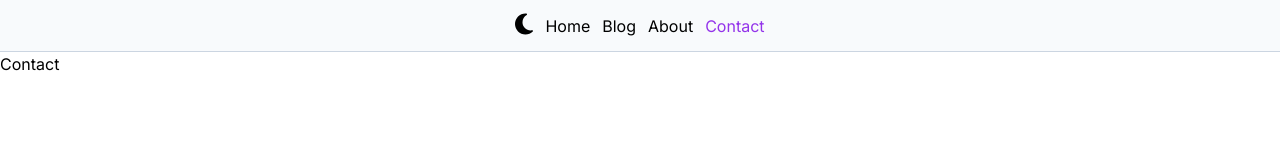
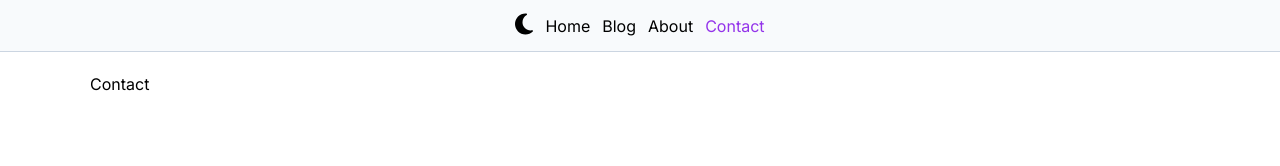
Before and after one commit to Mark-Alexis-Posadas/next-blog, a Next.js app: page /contact in a window 1280 px wide. Shown: the top 166 px of the page. Built offline with nearby package versions, Linux system fonts and the light colour scheme.

Commit message:
added all layout to its page

```diff
--- a/app/(routes)/about/page.tsx
+++ b/app/(routes)/about/page.tsx
@@ -1,5 +1,11 @@
-import React from "react";
-
+import Section from "@/app/_components/section";
+import Wrapper from "@/app/_components/wrapper";
 export default function About() {
-  return <div>About</div>;
+  return (
+    <Section>
+      <Wrapper>
+        <h1>About</h1>
+      </Wrapper>
+    </Section>
+  );
 }
--- a/app/(routes)/blog/page.tsx
+++ b/app/(routes)/blog/page.tsx
@@ -1,5 +1,11 @@
-import React from "react";
-
+import Section from "@/app/_components/section";
+import Wrapper from "@/app/_components/wrapper";
 export default function Blog() {
-  return <div>Blog</div>;
+  return (
+    <Section>
+      <Wrapper>
+        <h1>Blog</h1>
+      </Wrapper>
+    </Section>
+  );
 }
--- a/app/(routes)/contact/page.tsx
+++ b/app/(routes)/contact/page.tsx
@@ -1,5 +1,11 @@
-import React from "react";
-
+import Section from "@/app/_components/section";
+import Wrapper from "@/app/_components/wrapper";
 export default function Contact() {
-  return <div>Contact</div>;
+  return (
+    <Section>
+      <Wrapper>
+        <h1>Contact</h1>
+      </Wrapper>
+    </Section>
+  );
 }
```
